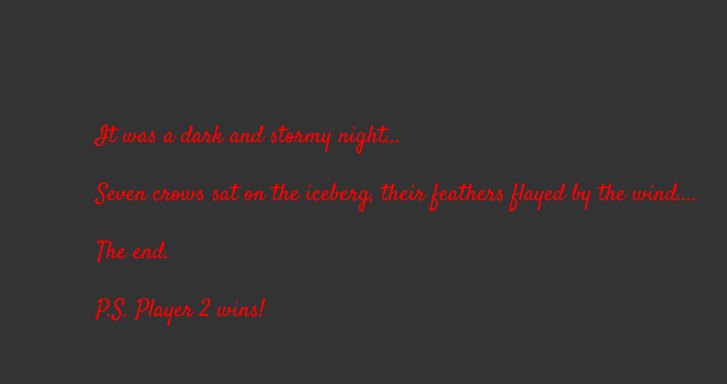
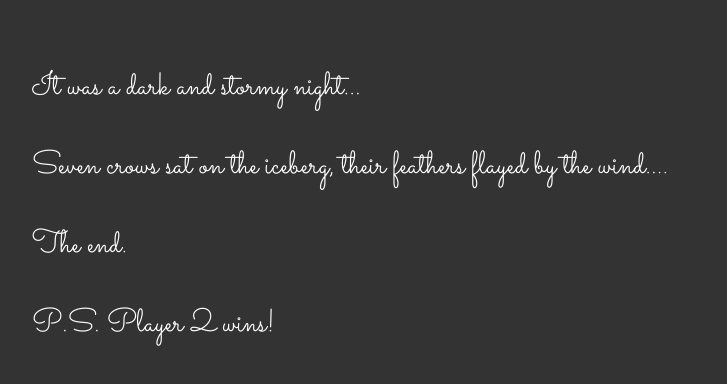
Before and after one commit to laurajhaskell/fireside-story, a plain HTML site: page index.html in a window 1280 px wide. Shown: the whole page, without its empty margins (224-951 px from the left). Drawn offline with Linux system fonts and the light colour scheme.

Commit message:
new font

```diff
--- a/index.html
+++ b/index.html
@@ -1,7 +1,7 @@
 <html>
   <head>
   <link rel="stylesheet" type="text/css" href="style.css">
-  <link href="https://fonts.googleapis.com/css?family=Satisfy" rel="stylesheet">
+  <link href="https://fonts.googleapis.com/css?family=Sacramento" rel="stylesheet">
   </head>
   <body>
     <p>It was a dark and stormy night...</p>
--- a/style.css
+++ b/style.css
@@ -1,10 +1,10 @@
 body {
   color: white;
   background-color: #333;
-  font-size: 150%;
-  font-family: 'Satisfy', cursive;
-  margin: 5em 25%;
+  font-family: 'Sacramento', cursive;
+  font-size: 32px;
+  margin-top: 5%;
+  margin-left: 20%;
+  margin-right: 20%;
+
 }
-p {
-  color: red;
-}
```
